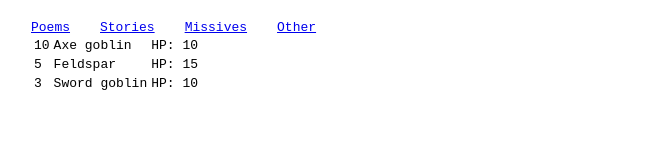
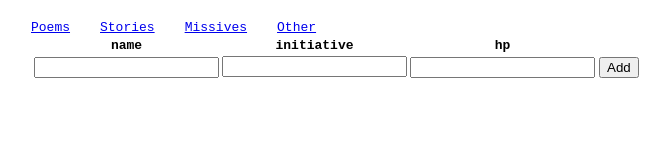
Before and after one commit to cameronblandford/foamflower, a Gatsby site: page /dnd/combat in a window 1280 px wide. Shown: the whole page, without its empty margins (359-1029 px from the left). Built offline with nearby package versions, Linux system fonts and the light colour scheme; Gatsby itself is replaced by a stand-in of ours.

Commit message:
Add fully working initiative system

```diff
--- a/src/pages/dnd/combat.jsx
+++ b/src/pages/dnd/combat.jsx
@@ -1,41 +1,87 @@
-import React from "react";
+import React, { useState } from "react";
 import Layout from "../../components/layout";
 
-const data = [
-  {
-    name: "Feldspar",
-    hp: 15,
-    initiative: 5,
-  },
-  {
-    name: "Axe goblin",
-    hp: 10,
-    initiative: 10,
-  },
-  {
-    name: "Sword goblin",
-    hp: 10,
-    initiative: 3,
-  },
-];
-
-const initSort = (a, b) => b.initiative - a.initiative;
-data.sort(initSort);
-
+const CombatPage = () => {
+  const [newName, setNewName] = useState("");
+  const [newInit, setNewInit] = useState(null);
+  const [newHP, setNewHP] = useState(null);
+  const [data, setData] = useState([]);
+  const setHP = (name, hp) => {
+    const newData = [...data];
+    newData.find(x => name === x.name).hp = parseInt(hp, 10);
+    console.log(newData);
+    setData(newData);
+  };
+  const addCharacter = () => {
+    const newData = [...data];
+    newData.push({
+      name: newName,
+      hp: newHP,
+      initiative: newInit,
+    });
+    newData.sort((a, b) => b.initiative - a.initiative);
+    setData(newData);
+    setNewHP(undefined);
+    setNewName("");
+    setNewInit(undefined);
+  };
+  const removeCharacter = name => {
+    const newData = [...data].filter(x => x.name !== name);
+    setData(newData);
+  };
   const table = (
     <table>
+      <tr>
+        <th>name</th>
+        <th>initiative</th>
+        <th>hp</th>
+      </tr>
       {data.map(c => {
         return (
           <tr>
+            <td>{c.name}</td>
             <td>{c.initiative}</td>
-          <td>{c.name}</td>
-          <td>HP: {c.hp}</td>
+            <td>
+              HP:{" "}
+              <input
+                type="number"
+                value={c.hp}
+                onChange={e => setHP(c.name, e.target.value)}
+              />
+            </td>
+            <td>
+              <button onClick={() => removeCharacter(c.name)}>Remove</button>
+            </td>
           </tr>
         );
       })}
+      <tr>
+        <td>
+          <input
+            type="text"
+            value={newName}
+            onChange={e => setNewName(e.target.value)}
+          />
+        </td>
+        <input
+          type="number"
+          value={newInit}
+          onChange={e => setNewInit(e.target.value)}
+        />
+        <td>
+          <input
+            type="number"
+            value={newHP}
+            onChange={e => setNewHP(e.target.value)}
+          />
+        </td>
+        <td>
+          <button onClick={addCharacter}>Add</button>
+        </td>
+      </tr>
     </table>
   );
+  return <Layout>{table}</Layout>;
+};
 
-export default function other() {
-  return <Layout>{table}</Layout>;
-}
+export default CombatPage;
```
Lines whose indentation alone changed are shown as unchanged.
